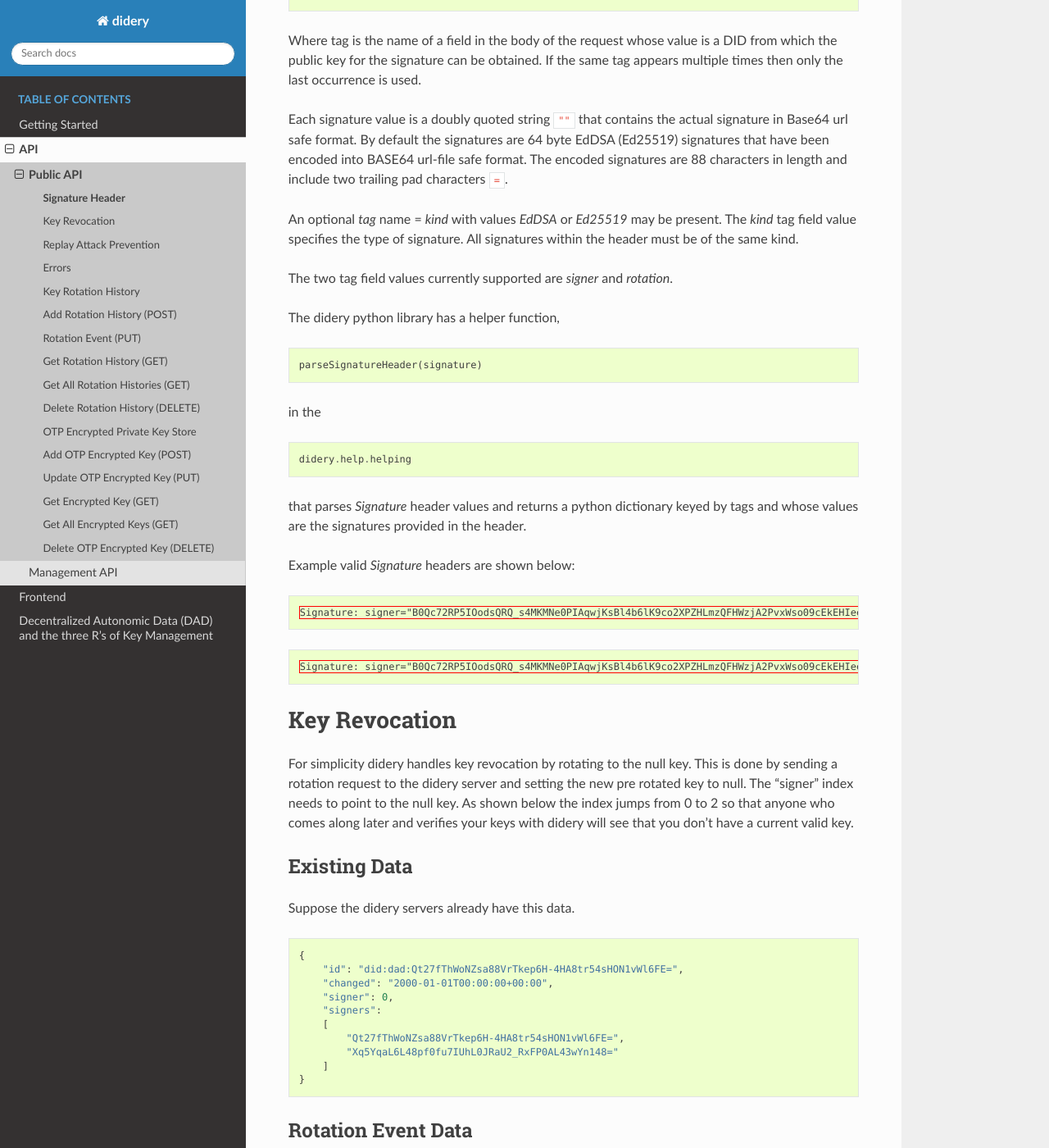
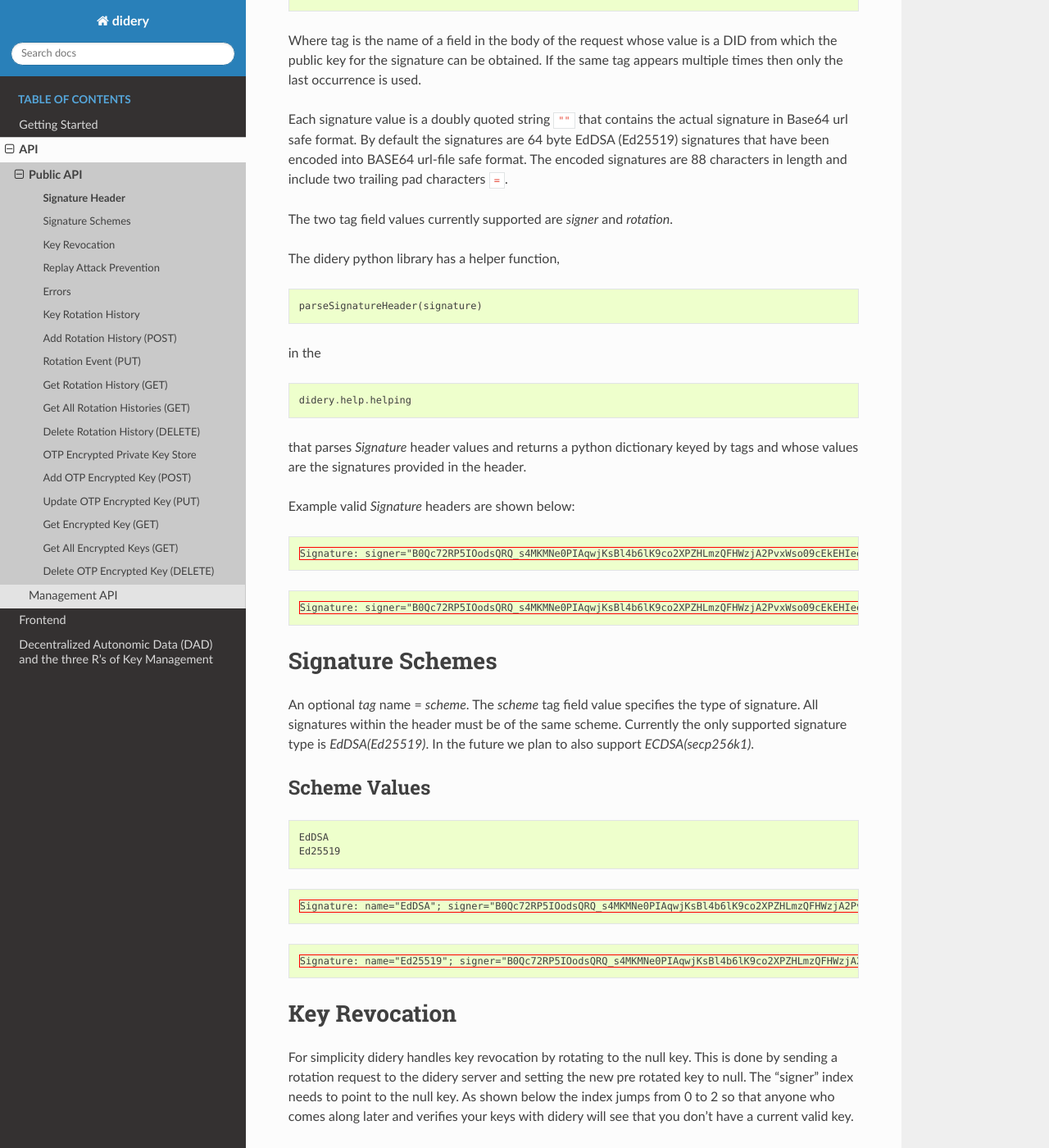
Before and after one commit to reputage/didery, a Sphinx documentation site: the page built from docs/api/public_api/public_api.rst, in a window 1280 px wide and 1400 px high, scrolled down 613 px. Shown: the whole window at 82% size. Built offline with Sphinx 7.4.7 and the Read the Docs theme 2.0.0, drawn with Linux system fonts in a browser that asks for light colours; some of the changed text lies outside the part shown.

Commit message:
added clearer guidlines for specifying the signature scheme in the docs.

```diff
--- a/docs/api/public_api/public_api.rst
+++ b/docs/api/public_api/public_api.rst
@@ -39,10 +39,6 @@
 BASE64 url-file safe format. The encoded signatures are 88 characters in
 length and include two trailing pad characters ``=``.
 
-An optional *tag* name = *kind* with values *EdDSA* or *Ed25519* may be
-present. The *kind* tag field value specifies the type of signature. All
-signatures within the header must be of the same kind.
-
 The two tag field values currently supported are *signer* and
 *rotation*.
 
@@ -71,6 +67,31 @@
 .. code:: http
 
     Signature: signer="B0Qc72RP5IOodsQRQ_s4MKMNe0PIAqwjKsBl4b6lK9co2XPZHLmzQFHWzjA2PvxWso09cEkEHIeet5pjFhLUDg=="; rotation="B0Qc72RP5IOodsQRQ_s4MKMNe0PIAqwjKsBl4b6lK9co2XPZHLmzQFHWzjA2PvxWso09cEkEHIeet5pjFhLUDg=="
+
+Signature Schemes
+=================
+
+An optional *tag* name = *scheme*. The *scheme* tag field value
+specifies the type of signature. All signatures within the header must
+be of the same scheme. Currently the only supported signature type is
+*EdDSA(Ed25519)*. In the future we plan to also support
+*ECDSA(secp256k1)*.
+
+Scheme Values
+^^^^^^^^^^^^^
+
+::
+
+    EdDSA
+    Ed25519
+
+.. code:: http
+
+    Signature: name="EdDSA"; signer="B0Qc72RP5IOodsQRQ_s4MKMNe0PIAqwjKsBl4b6lK9co2XPZHLmzQFHWzjA2PvxWso09cEkEHIeet5pjFhLUDg=="; rotation="B0Qc72RP5IOodsQRQ_s4MKMNe0PIAqwjKsBl4b6lK9co2XPZHLmzQFHWzjA2PvxWso09cEkEHIeet5pjFhLUDg=="
+
+.. code:: http
+
+    Signature: name="Ed25519"; signer="B0Qc72RP5IOodsQRQ_s4MKMNe0PIAqwjKsBl4b6lK9co2XPZHLmzQFHWzjA2PvxWso09cEkEHIeet5pjFhLUDg=="; rotation="B0Qc72RP5IOodsQRQ_s4MKMNe0PIAqwjKsBl4b6lK9co2XPZHLmzQFHWzjA2PvxWso09cEkEHIeet5pjFhLUDg=="
 
 Key Revocation
 ==============
```
Also changed, not shown: docs/api/public_api/public_api.md (+18 -4 lines).
